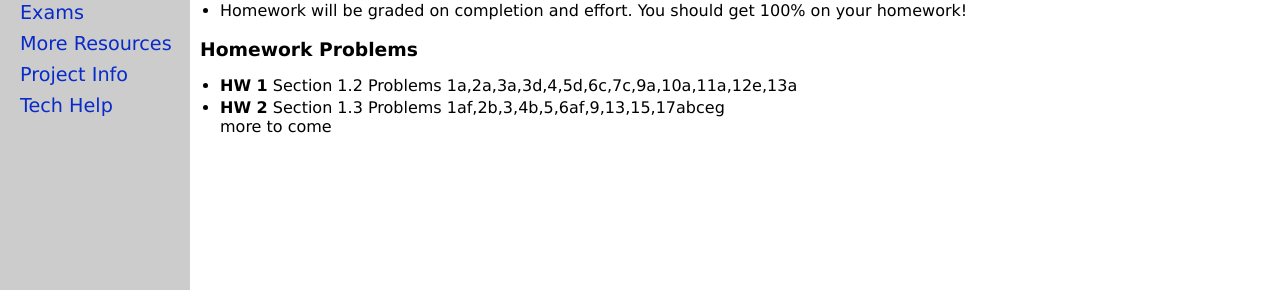
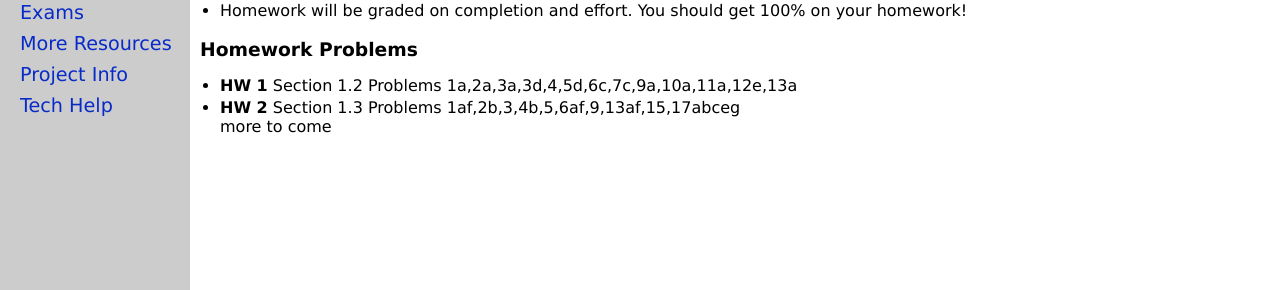
Before and after one commit to jrfaudree/HOM, a Jekyll site: the page built from homework.md, in a window 1280 px wide. Shown: the part 205-495 px from the top of the page. Built offline with Jekyll 4.4.1, drawn with Linux system fonts in a browser that asks for light colours.

Commit message:
Update homework.md

```diff
--- a/homework.md
+++ b/homework.md
@@ -14,5 +14,5 @@ title: Homework
 ### Homework Problems
 
   * **HW 1** Section 1.2 Problems 1a,2a,3a,3d,4,5d,6c,7c,9a,10a,11a,12e,13a
-  * **HW 2** Section 1.3 Problems 1af,2b,3,4b,5,6af,9,13,15,17abceg
+  * **HW 2** Section 1.3 Problems 1af,2b,3,4b,5,6af,9,13af,15,17abceg
   more to come
```
